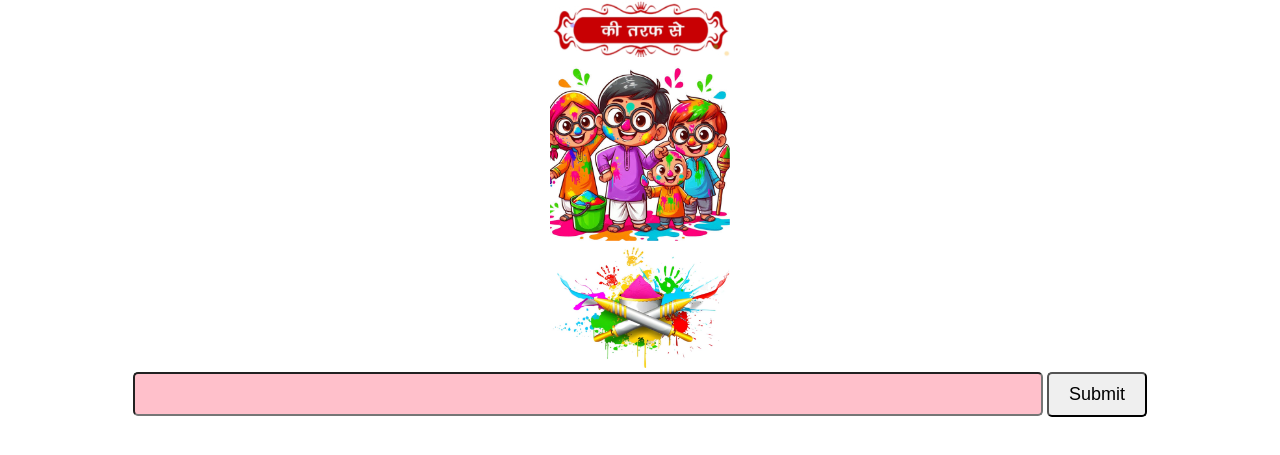
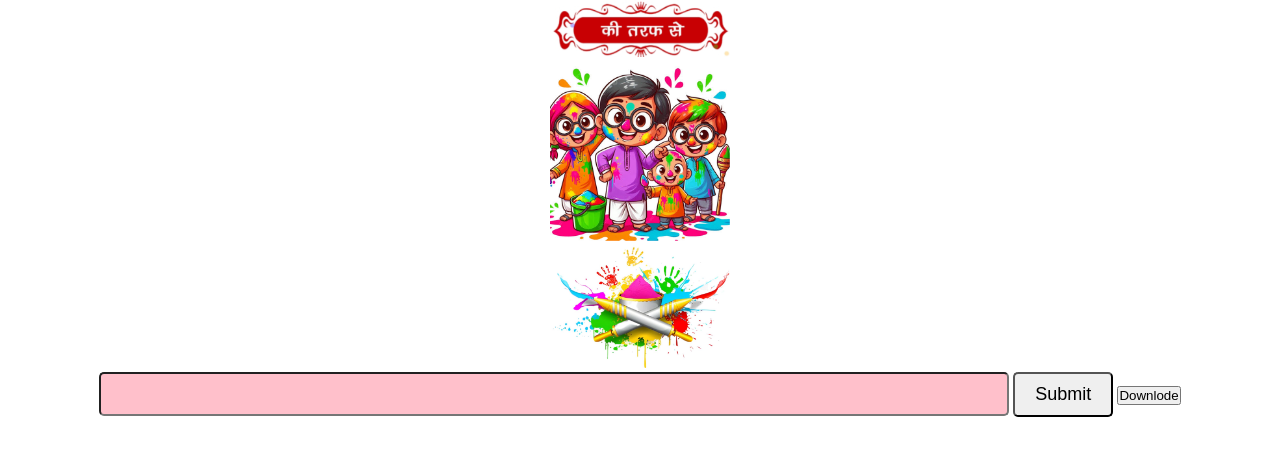
Before and after one commit to deadonx/HappyHoil, a plain HTML site: page index.html in a window 1280 px wide. Shown: the part 199-654 px from the top of the page. Drawn offline with Linux system fonts and the light colour scheme.

Commit message:
Update index.html

```diff
--- a/index.html
+++ b/index.html
@@ -24,6 +24,9 @@
 
 <input type="text"  id="holder"value="">
 <button id="submit"> Submit</button>
+    <a href = "index.html">
+        <button>Downlode</button>
+    </a>
 
 <!-- <div class="rang">
     <img src="Adobe Express - file.png" alt="" width="120px">
```
